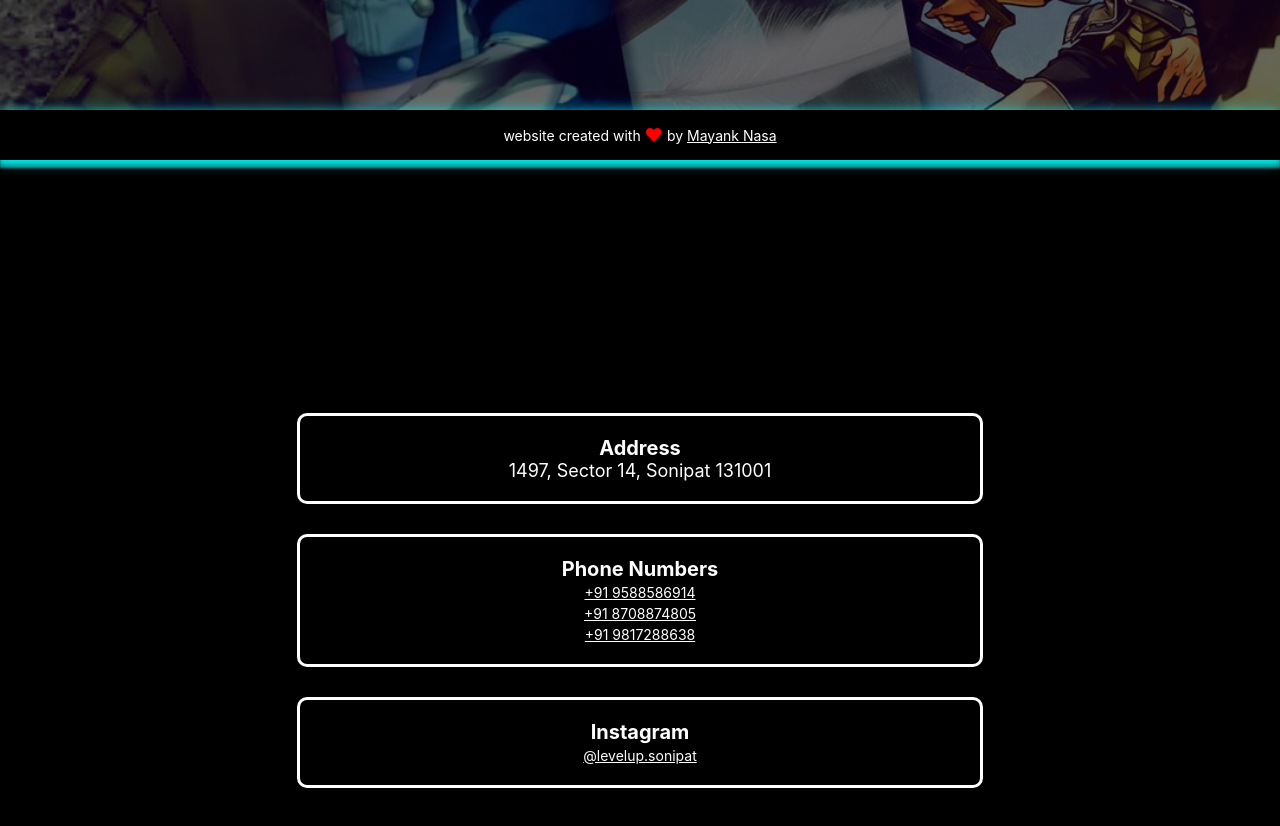
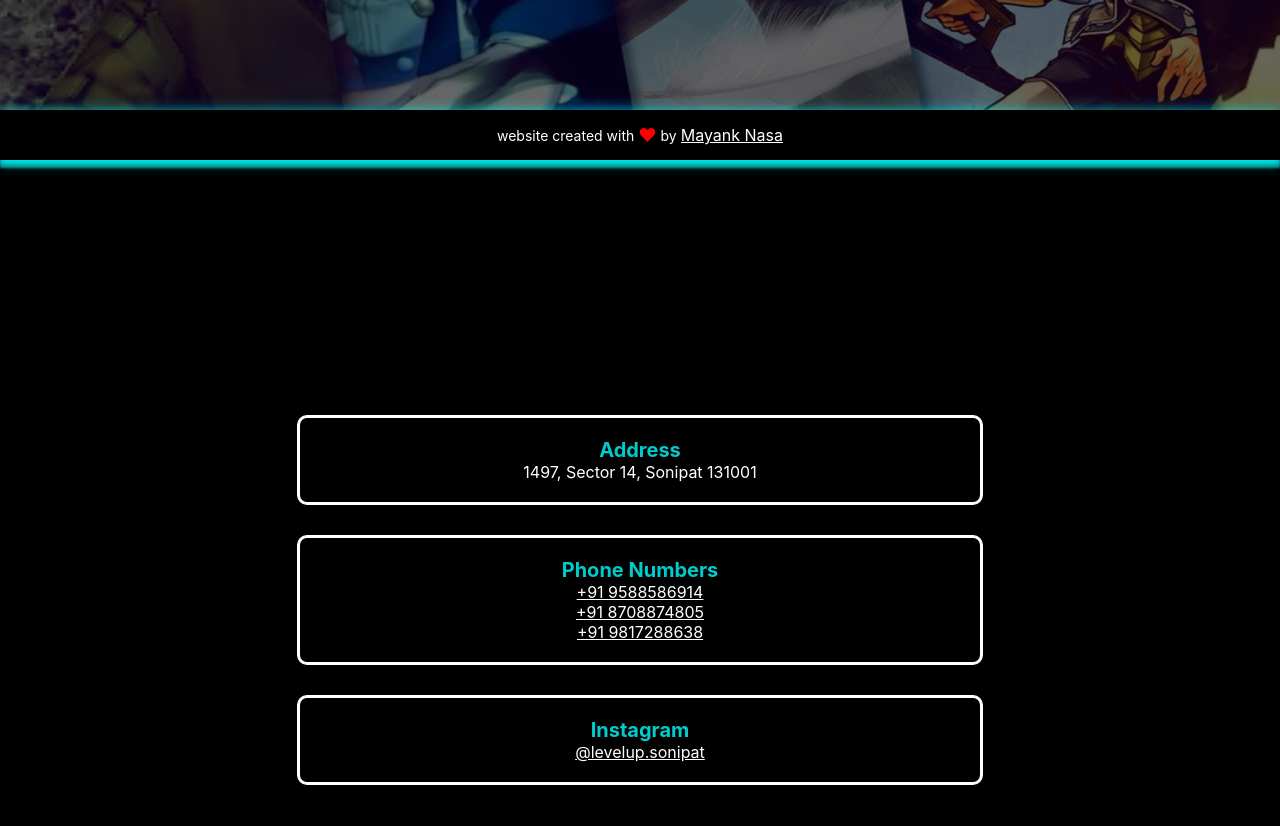
Before and after one commit to mayanknasa/level-up, a React (Create React App) app: page / in a window 1280 px wide. Shown: the part 640-1466 px from the top of the page. Built offline with nearby package versions, Linux system fonts and the light colour scheme.

Commit message:
fixing built error

```diff
--- a/src/components/Contact/contact.css
+++ b/src/components/Contact/contact.css
@@ -17,7 +17,8 @@
 .contact-heading{
     font-size: 20px;
     font-weight: 700;
+    color: rgba(0,255,255,0.8);
 }
-.contact-desc{
-
+.contact-desc, a{
+    font-size: 16px;
 }
```
